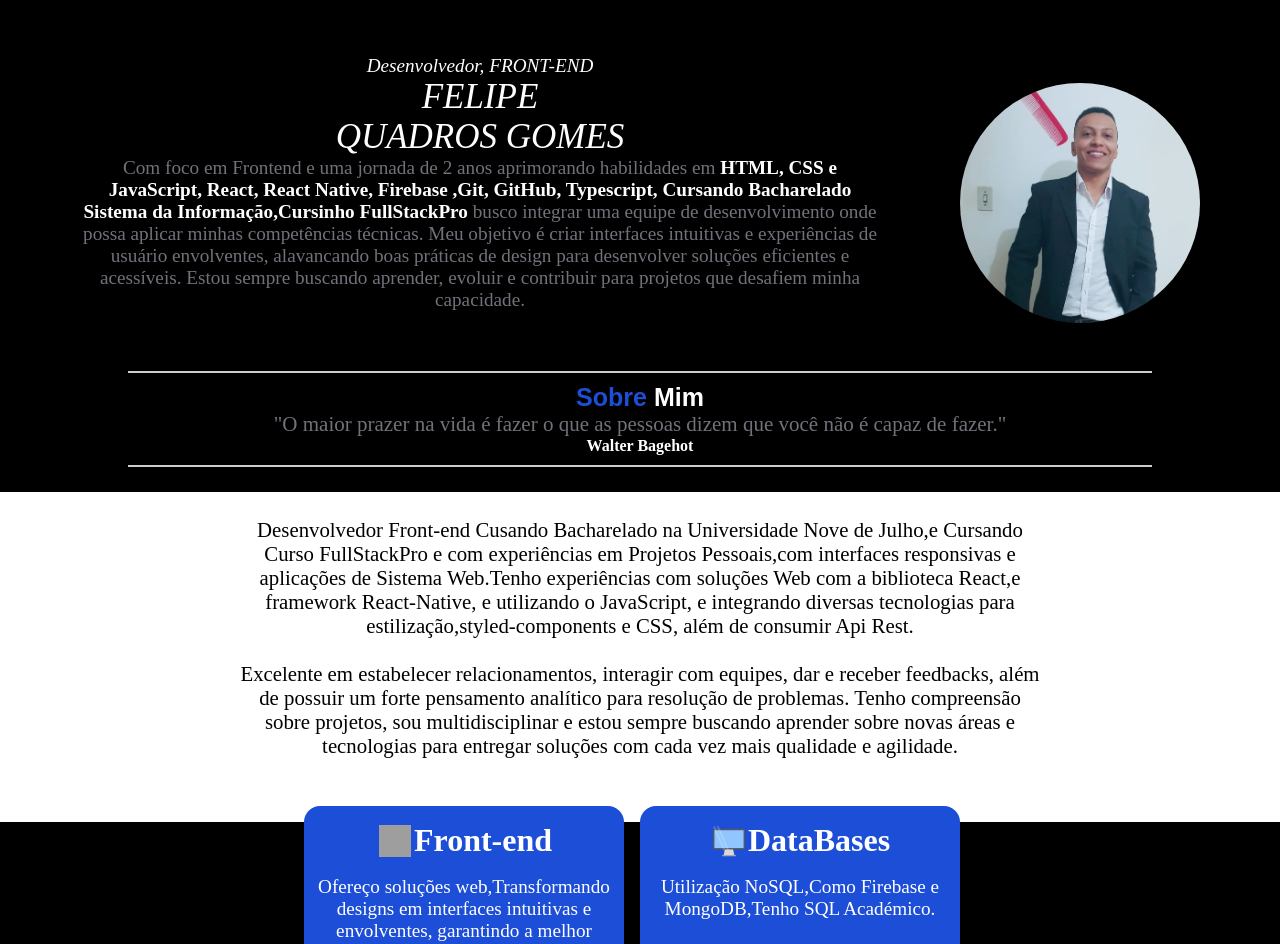
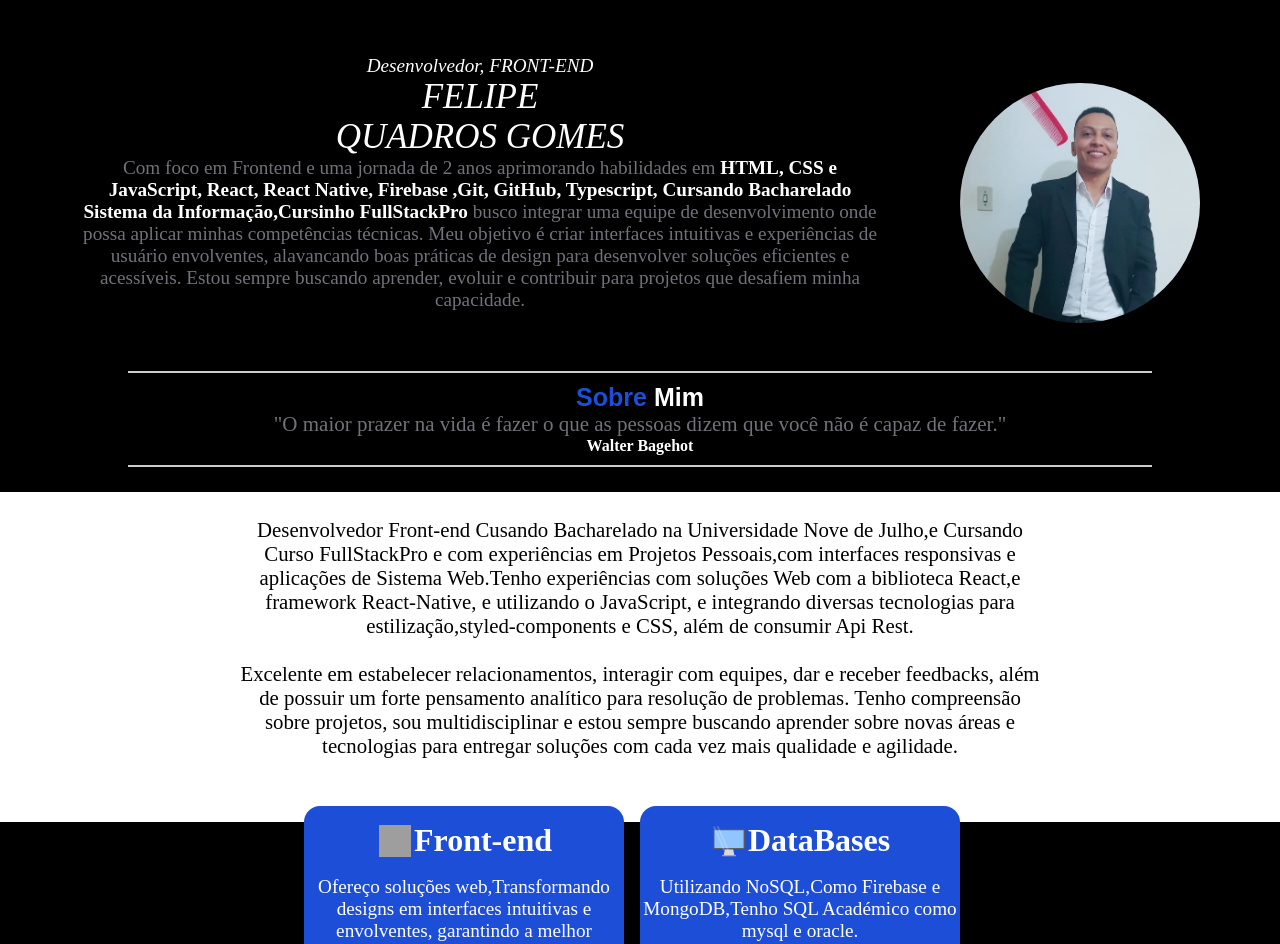
Before and after one commit to FelipeQuadrosdev/Portifolio, a React (Create React App) app: page / in a window 1280 px wide. Shown: the top 944 px of the page. Built offline with nearby package versions, Linux system fonts and the light colour scheme; grey boxes are pictures that could not be loaded.

Commit message:
atualizando article

```diff
--- a/src/article/article.js
+++ b/src/article/article.js
@@ -12,7 +12,7 @@ export default function Article(){
 
         <aside className="articleaside1">
           <h3 className="articleh3"><img src={photo14} alt="Ícone" className="imgIcon" />DataBases</h3>
-          <p id="conteudo">Utilização NoSQL,Como Firebase e MongoDB,Tenho SQL Académico.</p>
+          <p id="conteudo">Utilizando NoSQL,Como Firebase e MongoDB,Tenho SQL Académico como mysql e oracle.</p>
         </aside>
 
       </article>
```
